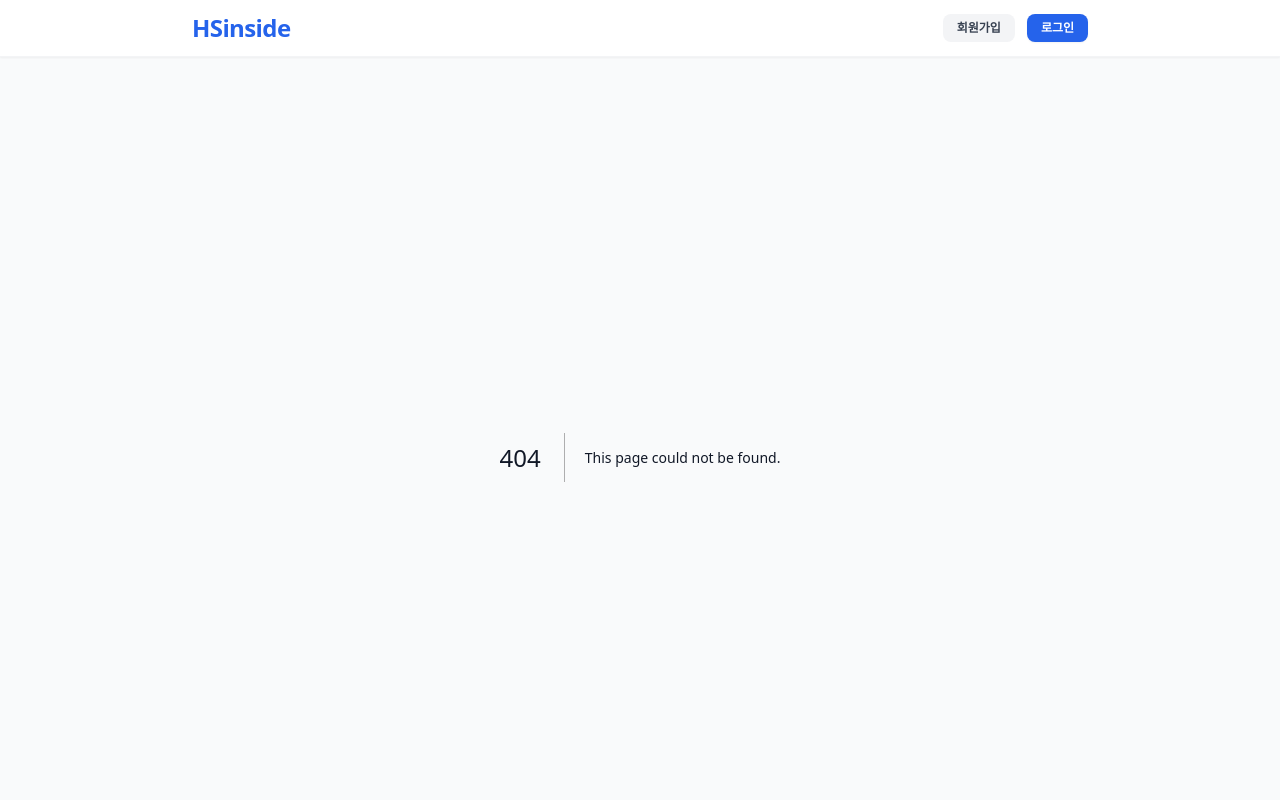
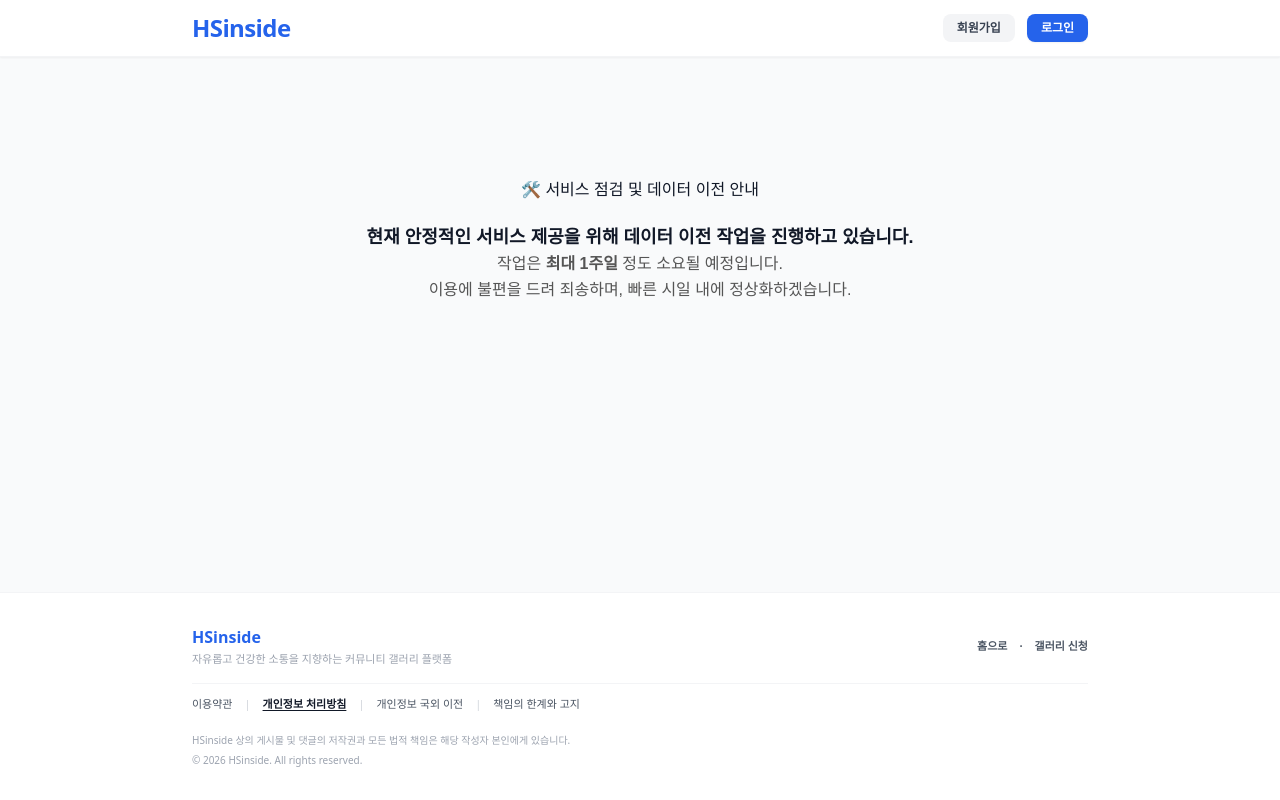
Before and after one commit to LIM-2014-ys/hsinside, a Next.js app: page /maintenance in a window 1280 px wide. Before the commit this address had no page. Shown: the top 800 px of the page. Built offline with nearby package versions, Linux system fonts and the light colour scheme.

Commit message:
Create page.js

```diff
--- /dev/null
+++ b/src/app/maintenance/page.js
@@ -0,0 +1,20 @@
+export default function MaintenancePage() {
+  return (
+    <main style={{
+      textAlign: 'center',
+      marginTop: '120px',
+      fontFamily: 'sans-serif',
+      padding: '0 20px',
+      lineHeight: '1.6'
+    }}>
+      <h1>🛠️ 서비스 점검 및 데이터 이전 안내</h1>
+      <p style={{ fontSize: '18px', fontWeight: 'bold', marginTop: '20px' }}>
+        현재 안정적인 서비스 제공을 위해 데이터 이전 작업을 진행하고 있습니다.
+      </p>
+      <p style={{ color: '#555' }}>
+        작업은 <strong>최대 1주일</strong> 정도 소요될 예정입니다.<br />
+        이용에 불편을 드려 죄송하며, 빠른 시일 내에 정상화하겠습니다.
+      </p>
+    </main>
+  )
+}
```
